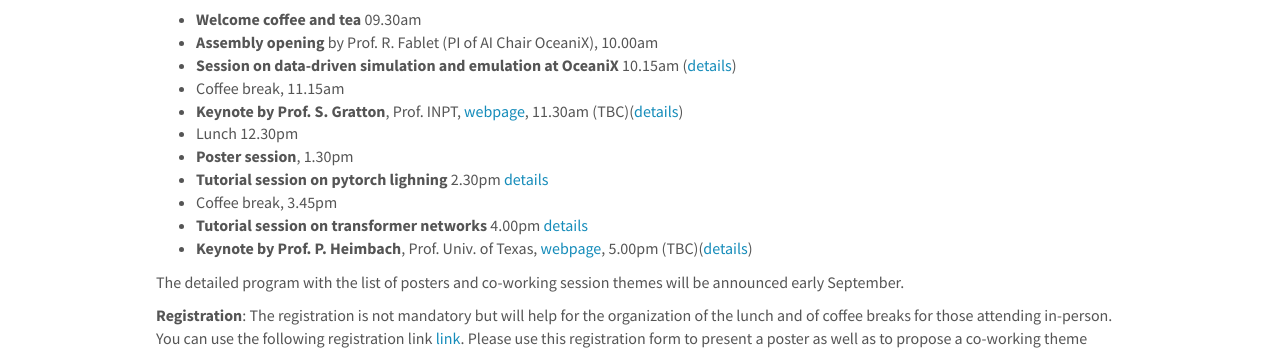
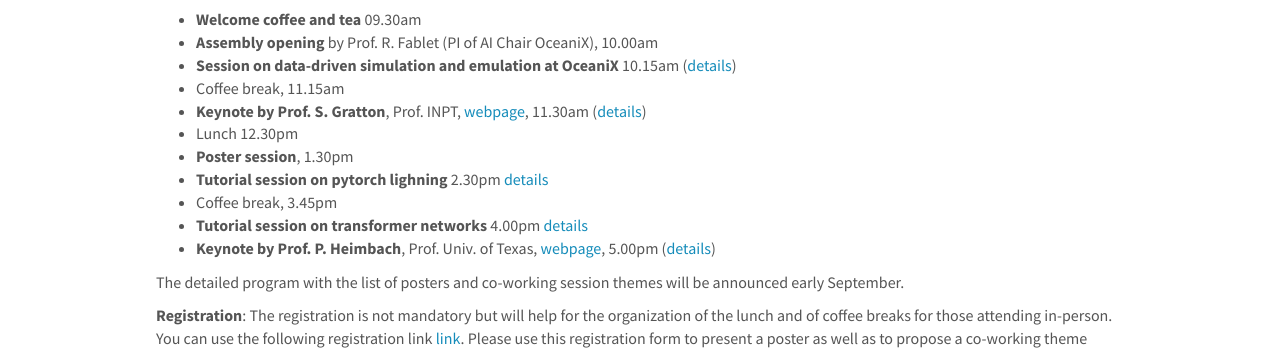
Before and after one commit to CIA-Oceanix/CIA-Oceanix.github.io, a Jekyll site: the page built from _pages/assembly.md, in a window 1280 px wide and 900 px high. Shown: the part 301-651 px from the top of the window. Built offline with Jekyll 4.4.1, drawn with Linux system fonts in a browser that asks for light colours; nearby versions of some CDN libraries.

Commit message:
Update assembly.md

```diff
--- a/_pages/assembly.md
+++ b/_pages/assembly.md
@@ -16,13 +16,13 @@ The assembly will combine an **in-person meeting at the PNBI on the "Technopôle
 - **Assembly opening** by Prof. R. Fablet (PI of AI Chair OceaniX), 10.00am
 - **Session on data-driven simulation and emulation at OceaniX** 10.15am ([details](#session-on-data-driven-simulation-and-emulation))
 - Coffee break, 11.15am
-- **Keynote by Prof. S. Gratton**, Prof. INPT, [webpage](http://gratton.perso.enseeiht.fr/), 11.30am (TBC)([details](#keynote-by-prof-serge-gratton))
+- **Keynote by Prof. S. Gratton**, Prof. INPT, [webpage](http://gratton.perso.enseeiht.fr/), 11.30am ([details](#keynote-by-prof-serge-gratton))
 - Lunch 12.30pm
 - **Poster session**, 1.30pm
 - **Tutorial session on pytorch lighning** 2.30pm [details](#tutorial-on-pytorch-lighning)
 - Coffee break, 3.45pm
 - **Tutorial session on transformer networks** 4.00pm [details](#tutorial-on-transformer-networks)
-- **Keynote by Prof. P. Heimbach**, Prof. Univ. of Texas, [webpage](https://www.jsg.utexas.edu/researcher/patrick_heimbach/), 5.00pm (TBC)([details](#keynote-by-prof-patrick-heinbach))
+- **Keynote by Prof. P. Heimbach**, Prof. Univ. of Texas, [webpage](https://www.jsg.utexas.edu/researcher/patrick_heimbach/), 5.00pm ([details](#keynote-by-prof-patrick-heinbach))
 
 The detailed program with the list of posters and co-working session themes will be announced early September.
 
```
